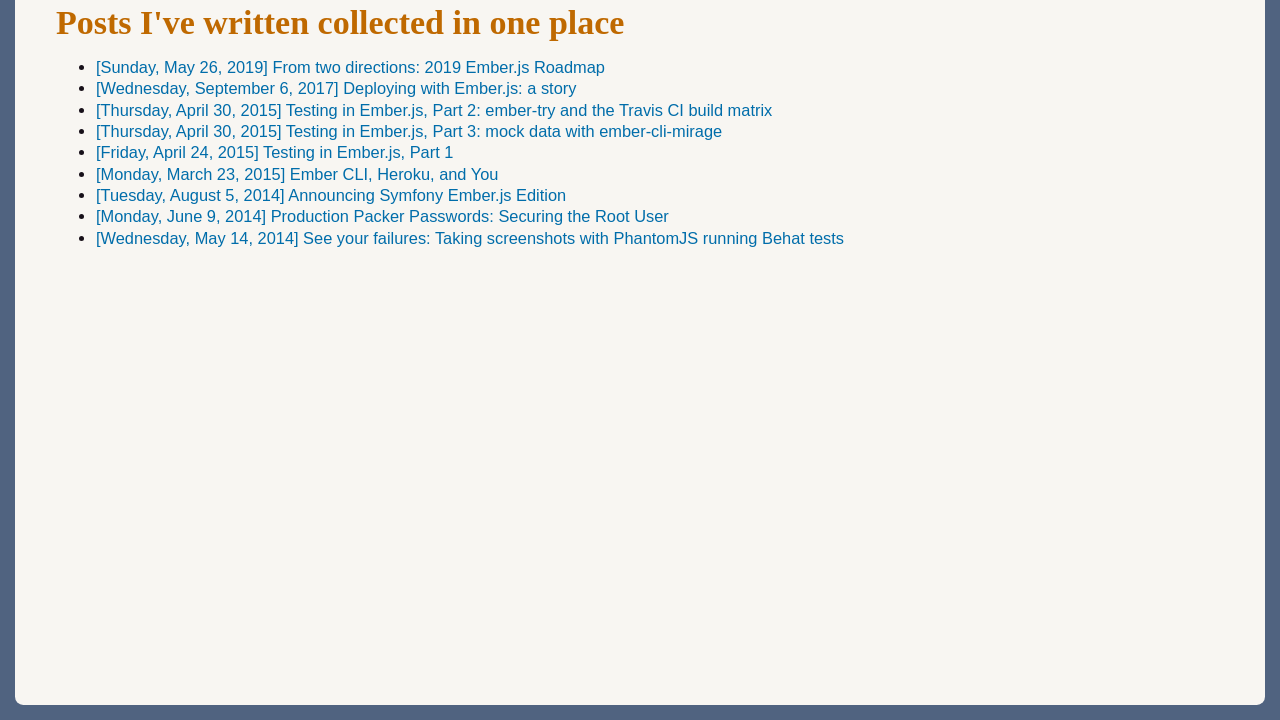
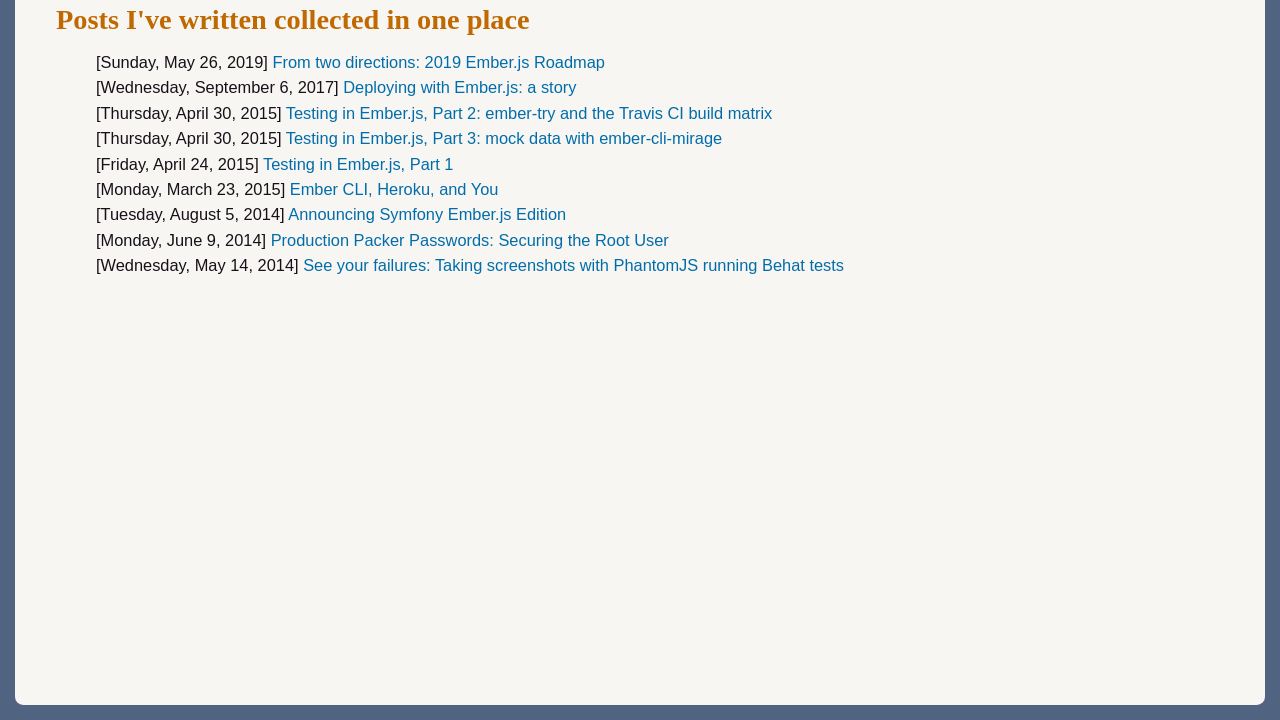
Before and after one commit to jrjohnson/website, an Astro site: page /posts in a window 1280 px wide. Shown: the part 80-800 px from the top of the page. Built offline with nearby package versions, Linux system fonts and the light colour scheme; Astro itself is replaced by a stand-in of ours.

Commit message:
Style Lists a Bit

```diff
--- a/src/pages/posts.astro
+++ b/src/pages/posts.astro
@@ -1,6 +1,7 @@
 ---
 import { getCollection } from 'astro:content';
 import ContentLayout from '../layouts/ContentLayout.astro';
+import '../styles/top-list.css';
 
 const posts = (await getCollection('post')).sort(
   (a, b) => b.data.date.valueOf() - a.data.date.valueOf(),
@@ -8,19 +9,22 @@
 ---
 
 <ContentLayout>
-  <h1>Posts I've written collected in one place</h1>
+  <div class="top-list">
+    <h2>Posts I've written collected in one place</h2>
     <ul>
       {posts.map(post => (
         <li>
-        <a href={`/posts/${post.id}`}>
           [{post.data.date.toLocaleDateString('en-us', {
             weekday: "long",
             year: "numeric",
             month: "long",
             day: "numeric",
-          })}] {post.data.title}
+          })}]
+          <a href={`/posts/${post.id}`}>
+          {post.data.title}
           </a>
         </li>
       ))}
     </ul>
+  </div>
 </ContentLayout>
--- /dev/null
+++ b/src/styles/top-list.css
@@ -0,0 +1,9 @@
+.top-list {
+  ul {
+    list-style-type: none;
+  }
+
+  li {
+    margin-bottom: 0.25rem;
+  }
+}
```
Also changed, not shown: src/pages/talks.astro (+9 -5 lines). Lines whose indentation alone changed are shown as unchanged.
